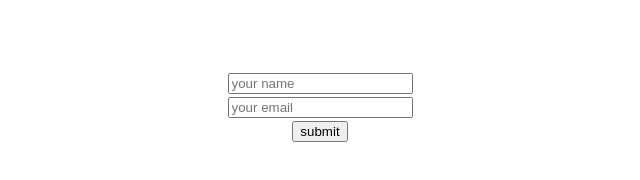
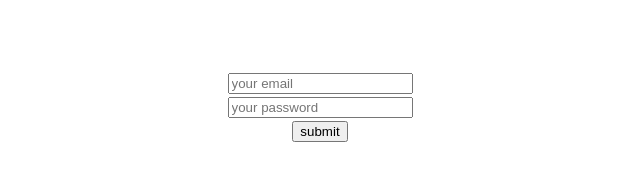
Before and after one commit to sohagroy7223/Explore-React-Form, a React (Vite) app: page / in a window 1280 px wide. Shown: the part 294-474 px from the top of the page, without its empty margins (320-960 px from the left). Built offline with nearby package versions, Linux system fonts and the light colour scheme.

Commit message:
addad control from in thos file click to access the value

```diff
--- a/src/App.jsx
+++ b/src/App.jsx
@@ -1,4 +1,5 @@
 import "./App.css";
+import ControlField from "./Components/ControllField/ControlField";
 import FormAction from "./Components/FormAction/FormAction";
 import SimpleInput from "./Components/SimpleInput/SimpleInput";
 
@@ -6,7 +7,8 @@ function App() {
   return (
     <>
       {/* <SimpleInput></SimpleInput> */}
-      <FormAction></FormAction>
+      {/* <FormAction></FormAction> */}
+      <ControlField></ControlField>
     </>
   );
 }
--- /dev/null
+++ b/src/Components/ControllField/ControlField.jsx
@@ -0,0 +1,31 @@
+import React from "react";
+
+const ControlField = () => {
+  const handelSubmit = (e) => {
+    e.preventDefault();
+    console.log("submitted");
+  };
+
+  const handelChange = (e) => {
+    console.log(e.target.value);
+  };
+
+  return (
+    <div>
+      <form onSubmit={handelSubmit}>
+        <input type="email" name="email" placeholder="your email" />
+        <br />
+        <input
+          type="password"
+          onChange={handelChange}
+          name="password"
+          placeholder="your password"
+        />
+        <br />
+        <input type="submit" value="submit" />
+      </form>
+    </div>
+  );
+};
+
+export default ControlField;
```
